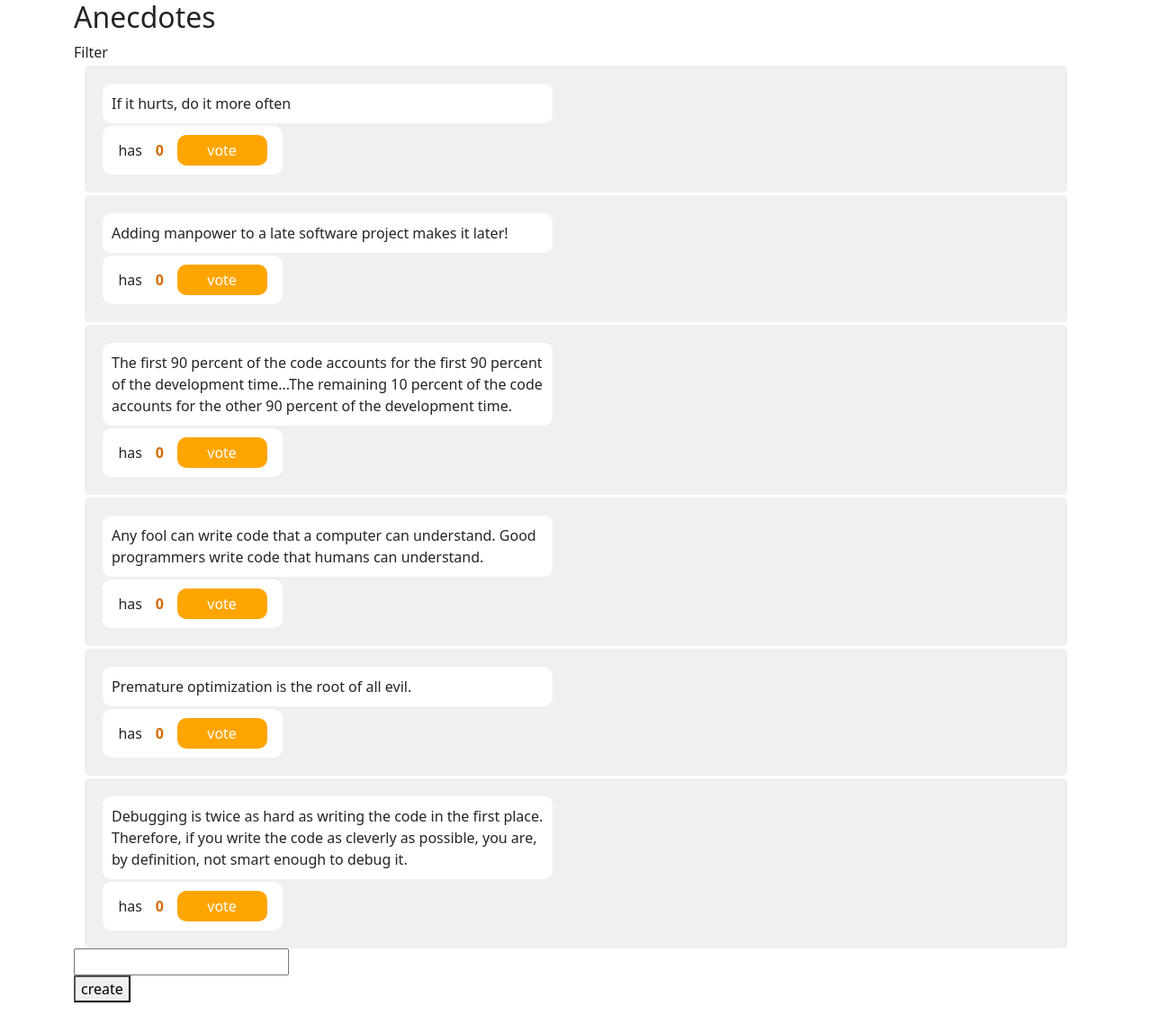
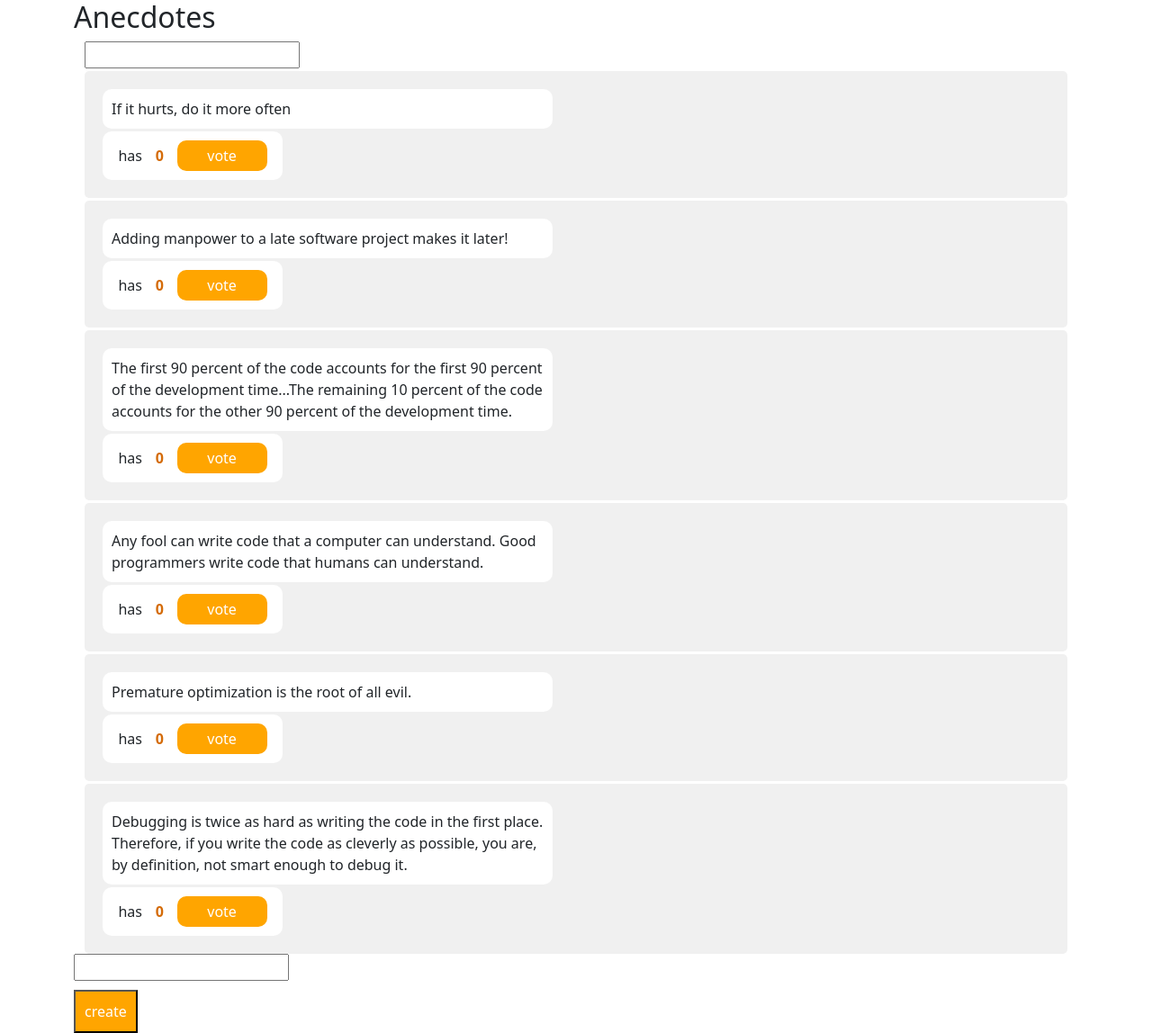
Before and after one commit to Peterzolo/part6, a React (Create React App) app: page / in a window 1280 px wide. Shown: the whole page at 90% size. Before the commit the page ends 1114 px from the top, so only its background shows below. Built offline with nearby package versions, Linux system fonts and the light colour scheme.

Commit message:
style create form
Added styles

```diff
--- a/src/App.jsx
+++ b/src/App.jsx
@@ -1,4 +1,5 @@
 import React from "react";
+// eslint-disable-next-line no-unused-vars
 import Anecdote from "./components/anecdotes/Anecdote";
 import AnecdoteForm from "./components/anecdotes/AnecdoteForm";
 import FilterAnecdote from "./components/anecdotes/FilterAnecdote";
--- a/src/components/anecdotes/Anecdote.jsx
+++ b/src/components/anecdotes/Anecdote.jsx
@@ -9,8 +9,10 @@ import {
 
 const Anecdote = () => {
   const { anecdotes } = useSelector((state) => state.anecdotes);
+  console.log("ANECDOTES.ANECDOTES", anecdotes);
   const dispatch = useDispatch();
 
+  // eslint-disable-next-line no-unused-vars
   const handleVote = (id) => {
     dispatch(voteAnecdoteAction(id));
   };
@@ -21,7 +23,7 @@ const Anecdote = () => {
 
   return (
     <div className="container">
-      <div>
+      {/* <div>
         {anecdotes.map((anecdote) => (
           <div key={anecdote.id} className="anecdote-wrapper">
             <div className="content">{anecdote.content}</div>
@@ -36,7 +38,7 @@ const Anecdote = () => {
             </div>
           </div>
         ))}
-      </div>
+      </div> */}
     </div>
   );
 };
--- a/src/components/anecdotes/AnecdoteForm.jsx
+++ b/src/components/anecdotes/AnecdoteForm.jsx
@@ -15,14 +15,15 @@ const AnecdoteForm = () => {
   return (
     <div>
       <form onSubmit={handleAddAnecdote}>
-        <div>
+        <div className="create-wrapper">
           <input
+            className="create-input"
             type="text"
             value={newAnecdote}
             onChange={(e) => setNewAnecdote(e.target.value)}
           />
         </div>
-        <button>create</button>
+        <button className="create-btn">create</button>
       </form>
     </div>
   );
--- a/src/components/anecdotes/Anecdotes.css
+++ b/src/components/anecdotes/Anecdotes.css
@@ -35,3 +35,10 @@
   color: #d46b08;
   font-weight: 700;
 }
+
+.create-btn {
+  background-color: orange;
+  color: white;
+  padding: 10px;
+  margin-top: 10px;
+}
--- a/src/components/anecdotes/FilterAnecdote.jsx
+++ b/src/components/anecdotes/FilterAnecdote.jsx
@@ -1,7 +1,51 @@
 import React from "react";
+import { useDispatch, useSelector } from "react-redux";
+import {
+  filterAnecdoteAction,
+  voteAnecdoteAction,
+} from "../../redux/actions/anecdoteAction";
 
 const FilterAnecdote = () => {
-  return <div>Filter</div>;
+  const dispatch = useDispatch();
+  const { anecdotes } = useSelector((state) => state.anecdotes);
+  console.log("ANECDOTES", anecdotes);
+  const filter = useSelector((state) => state.filter);
+
+  const handleVote = (id) => {
+    dispatch(voteAnecdoteAction(id));
+  };
+
+  const handleChange = (event) => {
+    dispatch(filterAnecdoteAction(event.target.value));
+    console.log("EVENT", event.target.value);
+  };
+
+  return (
+    <div className="container">
+      <div>
+        <input type="text" value={filter} onChange={handleChange} />
+
+        {anecdotes
+          .filter(
+            (anecdote) => anecdote.content && anecdote.content.includes(filter)
+          )
+          .map((anecdote) => (
+            <div key={anecdote.id} className="anecdote-wrapper">
+              <div className="content">{anecdote.content}</div>
+              <div className="vote-counts-wrap">
+                has <span className="count"> {anecdote.votes} </span>
+                <button
+                  className="vote-btn"
+                  onClick={() => handleVote(anecdote.id)}
+                >
+                  vote
+                </button>
+              </div>
+            </div>
+          ))}
+      </div>
+    </div>
+  );
 };
 
 export default FilterAnecdote;
--- a/src/redux/actions/anecdoteAction.js
+++ b/src/redux/actions/anecdoteAction.js
@@ -2,6 +2,7 @@ import { anecdotesAtStart } from "../../components/anecdotes/data";
 import {
   ADD_ANECDOTE,
   FETCH_ANECDOTES,
+  FILTER_ANECDOTE,
   VOTE_ANECDOTE,
 } from "../type/anecdotes";
 
@@ -40,11 +41,12 @@ export const addAnecdoteAction = (content) => {
     },
   };
 };
+
 export const filterAnecdoteAction = (filter) => {
   return {
-    type: ADD_ANECDOTE,
+    type: FILTER_ANECDOTE,
     data: {
-      payload: filter,
+      filter,
     },
   };
 };
--- a/src/redux/reducers/anecdote/anecdoteReducer.js
+++ b/src/redux/reducers/anecdote/anecdoteReducer.js
@@ -7,7 +7,7 @@ const getId = () => (100000 * Math.random()).toFixed(0);
 import {
   ADD_ANECDOTE,
   FETCH_ANECDOTES,
-  SET_FILTER,
+  FILTER_ANECDOTE,
   VOTE_ANECDOTE,
 } from "../../type/anecdotes";
 
@@ -56,8 +56,8 @@ export const anecdoteReducer = (state = initialState, action) => {
 
 export const filterAnecdoteReducer = (state = "", action) => {
   switch (action.type) {
-    case SET_FILTER:
-      return action.payload;
+    case FILTER_ANECDOTE:
+      return action.data.filter;
     default:
       return state;
   }
--- a/src/redux/type/anecdotes.js
+++ b/src/redux/type/anecdotes.js
@@ -1,4 +1,4 @@
 export const FETCH_ANECDOTES = "FETCH_ANECDOTES";
 export const VOTE_ANECDOTE = "VOTE_ANECDOTE";
 export const ADD_ANECDOTE = "ADD_ANECDOTE";
-export const SET_FILTER = "SET_FILTER";
+export const FILTER_ANECDOTE = "FILTER_ANECDOTE";
```
